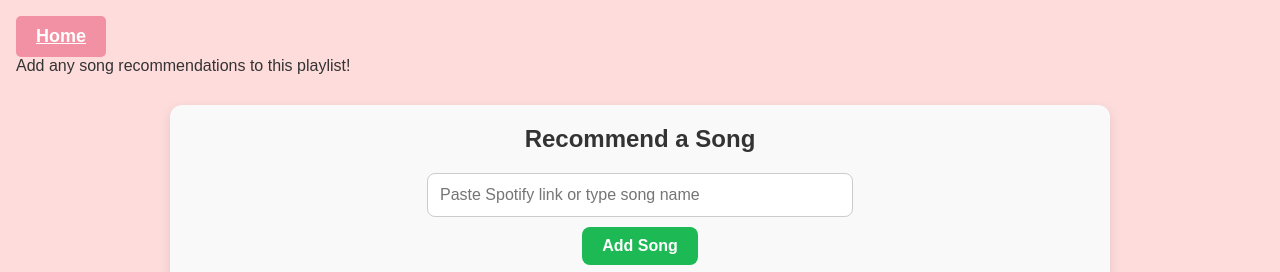
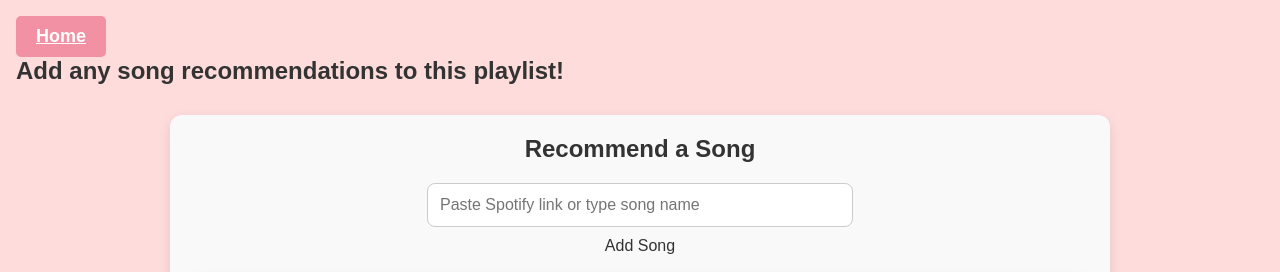
Before and after one commit to bianca-8/personal-website, a website: page spotify.html in a window 1280 px wide. Shown: the top 272 px of the page. Drawn offline with Linux system fonts and the light colour scheme; grey boxes are pictures that could not be loaded.

Commit message:
modify button

```diff
--- a/spotify.html
+++ b/spotify.html
@@ -11,7 +11,7 @@
     <a href="index.html" class="button">Home</a>
   </nav>
 
-  <p>Add any song recommendations to this playlist!</p>
+  <h2>Add any song recommendations to this playlist!</h2>
 
   <!-- Spotify recommend song -->
         <section id="playlist">
@@ -24,7 +24,7 @@
               placeholder="Paste Spotify link or type song name"
               aria-label="Type song name or paste Spotify link"
             />
-            <div class="spotButton" onclick="submitSong()">Add Song</div>
+            <div class="Button" onclick="submitSong()">Add Song</div>
           </div>
 
           <!-- Embedded Playlist -->
--- a/style.css
+++ b/style.css
@@ -661,22 +661,6 @@ body.charred a { color:#66aaff; }
   box-shadow: 0 0 5px rgba(29, 185, 84, 0.6);
 }
 
-.spotButton {
-  background-color: #1db954;
-  color: white;
-  padding: 10px 20px;
-  border-radius: 8px;
-  cursor: pointer;
-  font-weight: bold;
-  text-align: center;
-  transition: background-color 0.3s ease;
-  width: auto;
-}
-
-.spotButton:hover {
-  background-color: #1ed760;
-}
-
 @media (max-width: 600px) {
   .spotify-embed-container {
     height: 250px;
```
